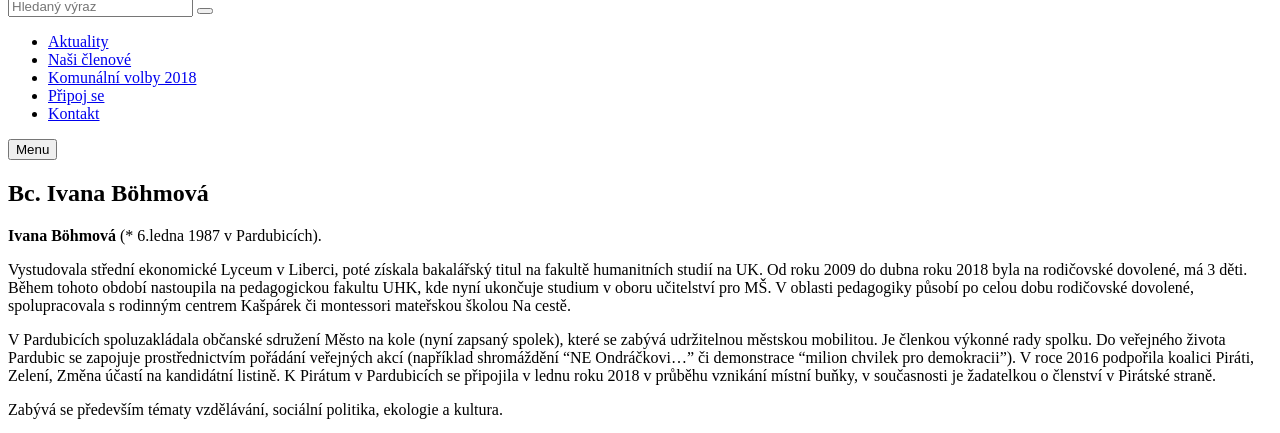
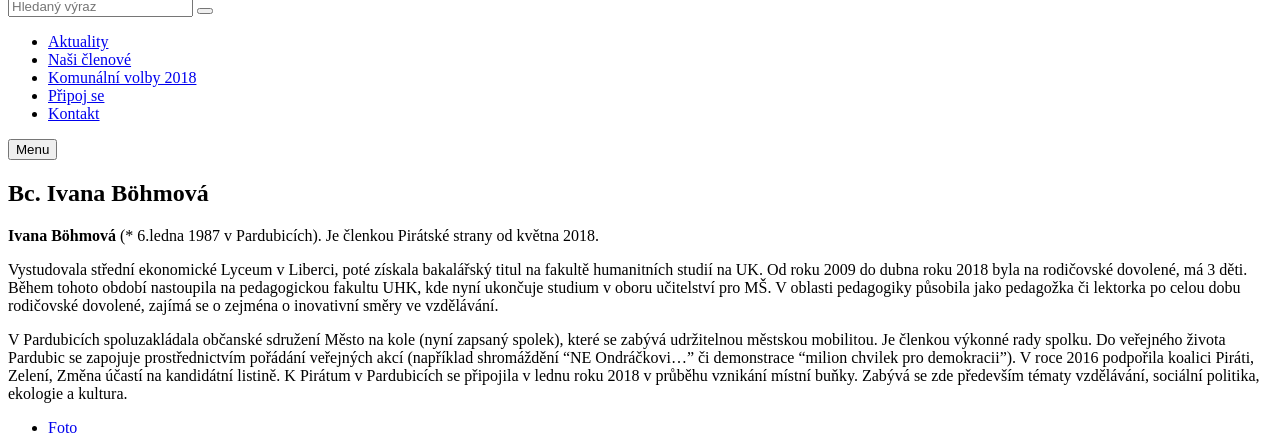
Before and after one commit to pirati-web/pardubice.pirati.cz, a Jekyll site: the page built from _people/ivana-bohmova.md, in a window 1280 px wide and 900 px high, scrolled down 2419 px, cut to the strip 33-466 px from the top of the window. Built offline with Jekyll 4.4.1, drawn with Linux system fonts in a browser that asks for light colours; comment, search, counter and statistics services are not loaded.

Commit message:
[improve] udpate IB

```diff
--- a/_people/ivana-bohmova.md
+++ b/_people/ivana-bohmova.md
@@ -17,10 +17,21 @@
   twitter:
   linkedin:
 ---
-**Ivana Böhmová** (* 6.ledna 1987 v Pardubicích).
 
-Vystudovala střední ekonomické Lyceum v Liberci, poté získala bakalářský titul na fakultě humanitních studií na UK. Od roku 2009 do dubna roku 2018 byla na rodičovské dovolené, má 3 děti. Během tohoto období nastoupila na pedagogickou fakultu UHK, kde nyní ukončuje studium v oboru učitelství pro MŠ. V oblasti pedagogiky působí po celou dobu rodičovské dovolené, spolupracovala s rodinným centrem Kašpárek či montessori mateřskou školou Na cestě.
+**Ivana Böhmová** (* 6.ledna 1987 v Pardubicích). Je členkou Pirátské strany od května 2018.
 
-V Pardubicích spoluzakládala občanské sdružení Město na kole (nyní zapsaný spolek), které se zabývá udržitelnou městskou mobilitou. Je členkou výkonné rady spolku. Do veřejného života Pardubic se zapojuje prostřednictvím pořádání veřejných akcí (například shromáždění “NE Ondráčkovi…” či demonstrace “milion chvilek pro demokracii”). V roce 2016 podpořila koalici Piráti, Zelení, Změna účastí na kandidátní listině. K Pirátum v Pardubicích se připojila v lednu roku 2018 v průběhu vznikání místní buňky, v současnosti je žadatelkou o členství v Pirátské straně.
+Vystudovala střední ekonomické Lyceum v Liberci, poté získala bakalářský titul
+na fakultě humanitních studií na UK. Od roku 2009 do dubna roku 2018 byla na
+rodičovské dovolené, má 3 děti. Během tohoto období nastoupila na pedagogickou
+fakultu UHK, kde nyní ukončuje studium v oboru učitelství pro MŠ. V oblasti
+pedagogiky působila jako pedagožka či lektorka po celou dobu rodičovské
+dovolené, zajímá se o zejména o inovativní směry ve vzdělávání.
 
-Zabývá se především tématy vzdělávání, sociální politika, ekologie a kultura.
+V Pardubicích spoluzakládala občanské sdružení Město na kole (nyní zapsaný
+spolek), které se zabývá udržitelnou městskou mobilitou. Je členkou výkonné rady
+spolku. Do veřejného života Pardubic se zapojuje prostřednictvím pořádání
+veřejných akcí (například shromáždění “NE Ondráčkovi…” či demonstrace “milion
+chvilek pro demokracii”). V roce 2016 podpořila koalici Piráti, Zelení, Změna
+účastí na kandidátní listině. K Pirátum v Pardubicích se připojila v lednu roku
+2018 v průběhu vznikání místní buňky. Zabývá se zde především tématy vzdělávání,
+sociální politika, ekologie a kultura.
```
